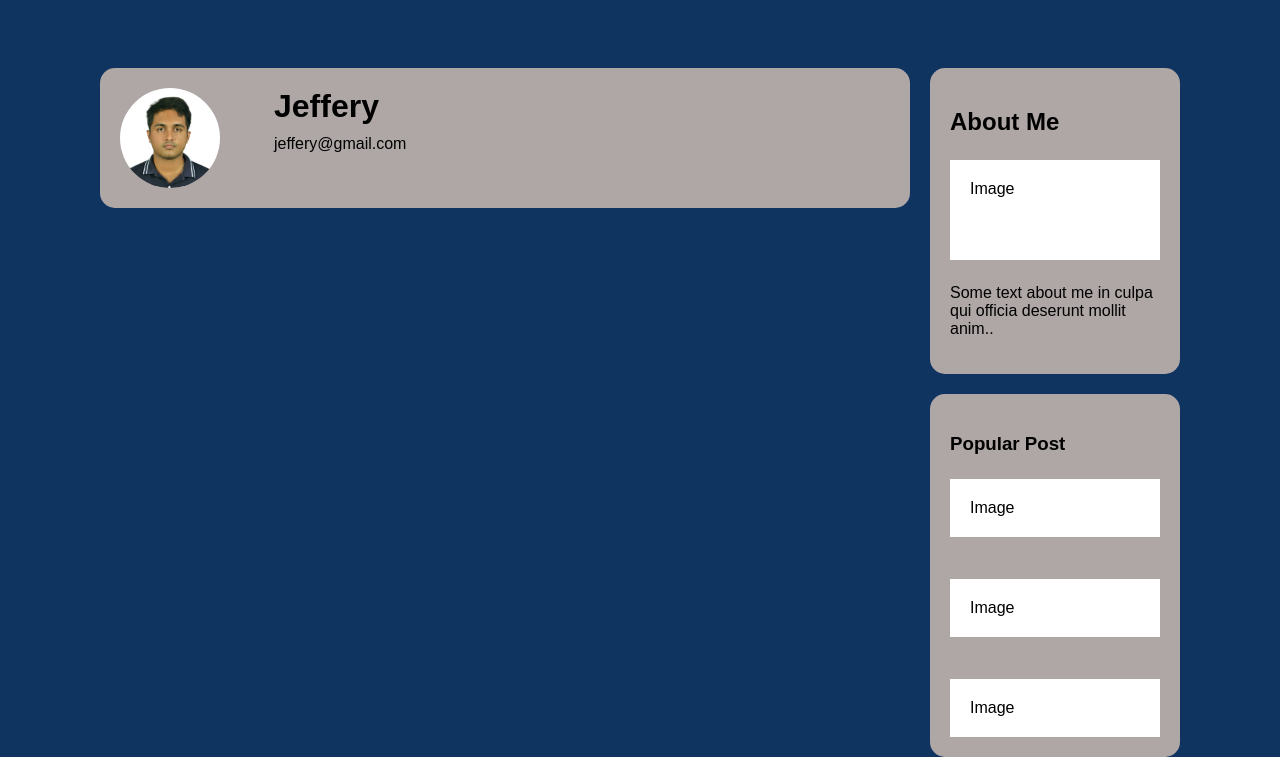
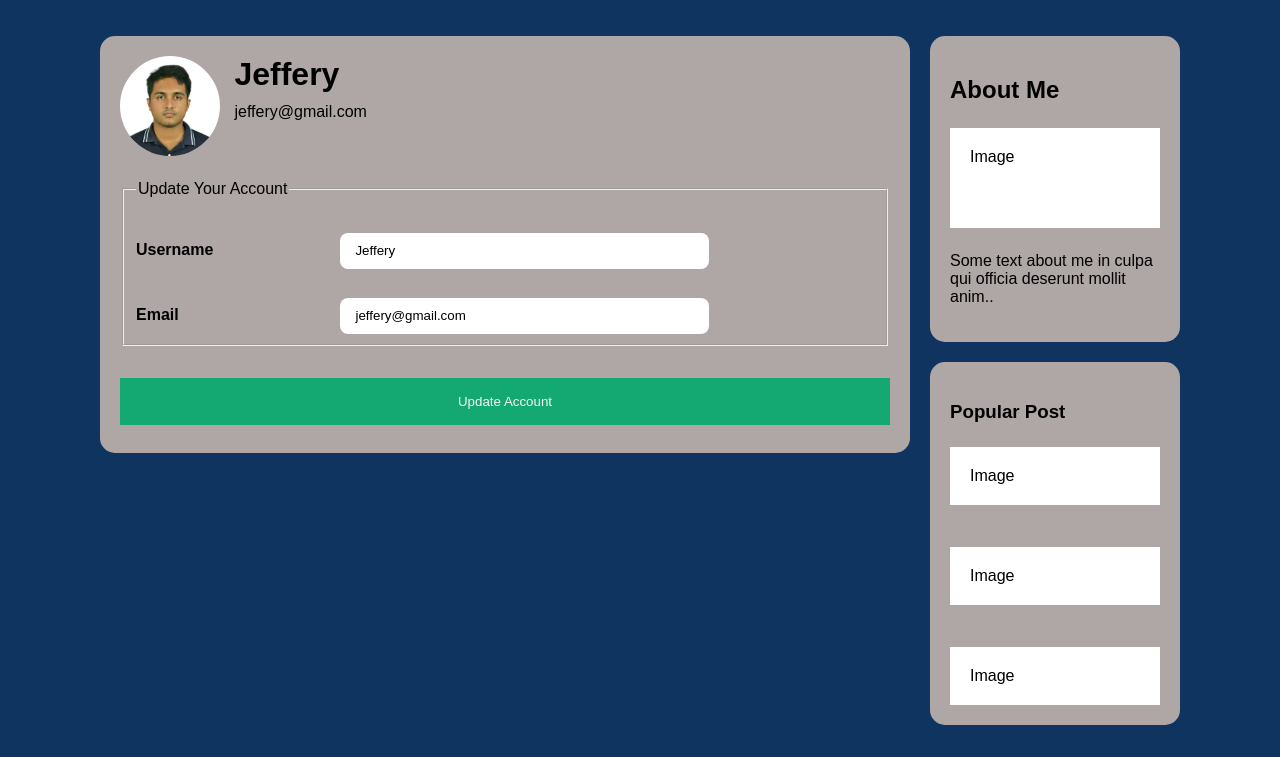
Before and after one commit to Bevanwhite/flask-website, a Flask app: page /account in a window 1280 px wide. Shown: the part 69-826 px from the top of the page. After the commit the page ends 794 px from the top, so only its background shows below. Run offline with Flask 2, Linux system fonts and the light colour scheme; a user stored in the database is signed in.

Commit message:
updated the user account form

```diff
--- a/origami/forms.py
+++ b/origami/forms.py
@@ -1,4 +1,5 @@
 from flask_wtf import FlaskForm
+from flask_login import current_user
 from wtforms import StringField, PasswordField, SubmitField, BooleanField
 from wtforms.validators import DataRequired, Length, Email, EqualTo, ValidationError
 from origami.models import User,Post
@@ -28,3 +29,21 @@ class LoginForm(FlaskForm):
     password = PasswordField('Password', validators=[DataRequired()])
     remember = BooleanField('Remember Me')
     submit = SubmitField('Login')
+
+
+class UpdateAccountForm(FlaskForm):
+    username = StringField('Username',validators=[DataRequired(),Length(min=2, max=20)])
+    email = StringField('Email', validators=[DataRequired(), Email()])
+    submit = SubmitField('Update Account')
+
+    def validate_username(self, username):
+        if username.data != current_user.username:
+            user = User.query.filter_by(username=username.data).first()
+            if user:
+                raise ValidationError('This username taken. Please try another name')
+
+    def validate_email(self, email):
+        if email.data != current_user.email:
+            user = User.query.filter_by(email=email.data).first()
+            if user:
+                raise ValidationError('This email taken. Please try another name')
--- a/origami/routes.py
+++ b/origami/routes.py
@@ -1,6 +1,6 @@
 from flask import render_template, url_for, flash, redirect, request
 from origami import app, db, bcrypt
-from origami.forms import RegistrationForm, LoginForm
+from origami.forms import RegistrationForm, LoginForm, UpdateAccountForm
 from origami.models import User, Post
 from flask_login import login_user, current_user, logout_user, login_required
 
@@ -64,7 +64,17 @@ def logout():
     logout_user()
     return redirect(url_for('home'))
 
-@app.route("/account")
+@app.route("/account", methods=['GET','POST'])
 @login_required
 def account():
-    return render_template('account.html', title='Account')
+    form = UpdateAccountForm()
+    if form.validate_on_submit():
+        current_user.username = form.username.data
+        current_user.email = form.email.data
+        db.session.commit()
+        flash('your account has been updated!', 'success')
+        return redirect('account')
+    elif request.method == 'GET':
+        form.username.data = current_user.username
+        form.email.data = current_user.email
+    return render_template('account.html', title='Account',form=form)
--- a/origami/static/css/style.css
+++ b/origami/static/css/style.css
@@ -184,13 +184,13 @@ input[type=text]:focus, input[type=password]:focus {
 }
 
 .imgfile{
-    float: left;
-    width:10%;
+    width:100px;
+    display: inline-block;
 }
 .text-file{
-    float: right;
-    width: 80%;
+    display: inline-block;
     margin: 0;
+    margin-left: 10px;
 }
 
 .text-file h1, .text-file p{
--- a/origami/templates/account.html
+++ b/origami/templates/account.html
@@ -1,17 +1,47 @@
 {% extends "layout.html" %}
 {% block content %}
-<div class="container">
-    <div class="row">
-        <div class="leftcolumn">
-            <div class="card">
-                <div class="imgfile">
-                    <img src="{{url_for('static',filename='images/N9265948.jpg')}}" class="profile-pic" alt="">
+<div class="leftcolumn">
+    <div class="card">
+        <img src="{{url_for('static',filename='images/N9265948.jpg')}}" class="imgfile profile-pic" alt="">
+        <div class="text-file">
+            <h1>{{current_user.username}}</h1>
+            <p>{{current_user.email}}</p>
+        </div>
+        <form method="POST" action="" >
+            {{ form.hidden_tag() }}
+            <fieldset>
+                <legend>Update Your Account</legend>
+                <div class="form-group">
+                    {{form.username.label(class="form-control-label")}}
+                    {% if form.username.errors %}
+                        {{ form.username(class="is-invalid")}}
+                        <div class="invaild-feedback">
+                            {% for error in form.username.errors %}
+                            <span>{{ error }}</span>
+                            {% endfor %}
+                        </div>
+                    {% else %}
+                        {{form.username(class="form-control")}}
+                    {% endif %}
                 </div>
-                <div class="text-file">
-                    <h1>{{current_user.username}}</h1>
-                    <p>{{current_user.email}}</p>
+                <div class="form-group">
+                    {{form.email.label(class="form-control-label")}}
+                    {% if form.email.errors%}
+                        {{ form.email(class="is-invalid")}}
+                        <div class="invaild-feedback">
+                            {% for error in form.email.errors %}
+                            <span>{{ error }}</span>
+                            {% endfor %}
+                        </div>
+                    {% else %}
+                        {{form.email(class="form-control")}}
+                    {% endif %}
                 </div>
+            </fieldset>
+            <div class="form_group">
+                {{form.submit(class="registerbtn")}}
             </div>
-        </div>
-    <h1></h1>
+        </form>
+    </div>
+</div>
 {% endblock content %}
```
Also changed, not shown: reqiurement.txt (added, +17 -0 lines), origami/site.db.
